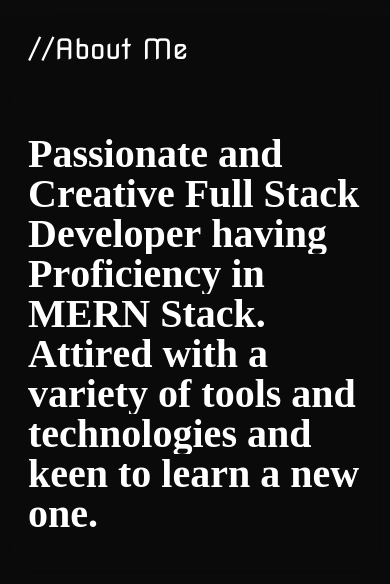
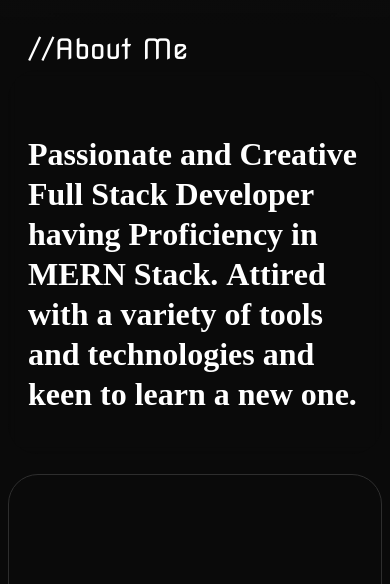
Before and after one commit to sofelaisrael/myPortfolio, a React (Vite) app: page / in a window 390 px wide. Shown: the part 807-1391 px from the top of the page. Built offline with nearby package versions, Linux system fonts and the light colour scheme; a web font is replaced by a local one.

Commit message:
font size

```diff
--- a/src/components/AboutSection.jsx
+++ b/src/components/AboutSection.jsx
@@ -107,7 +107,7 @@ const AboutSection = ({ reff }) => {
                     having Proficiency in MERN Stack. Attired with a variety of tools and technologies  and keen to learn a new one.
                 </div>
 
-                <div id="skills1" className="skills md:hidden pt-16 md:pt-32 rounded-[30px] px-5 pb-10 font-extrabold backdrop-blur-sm leading-[40px] border-0 text-[40px]">
+                <div id="skills1" className="skills md:hidden pt-16 md:pt-32 rounded-[30px] px-5 pb-10 font-extrabold backdrop-blur-sm leading-[40px] border-0 text-[32px]">
                     Passionate and Creative Full Stack Developer
                     having Proficiency in MERN Stack. Attired with a variety of tools and technologies  and keen to learn a new one.
                 </div>
```
